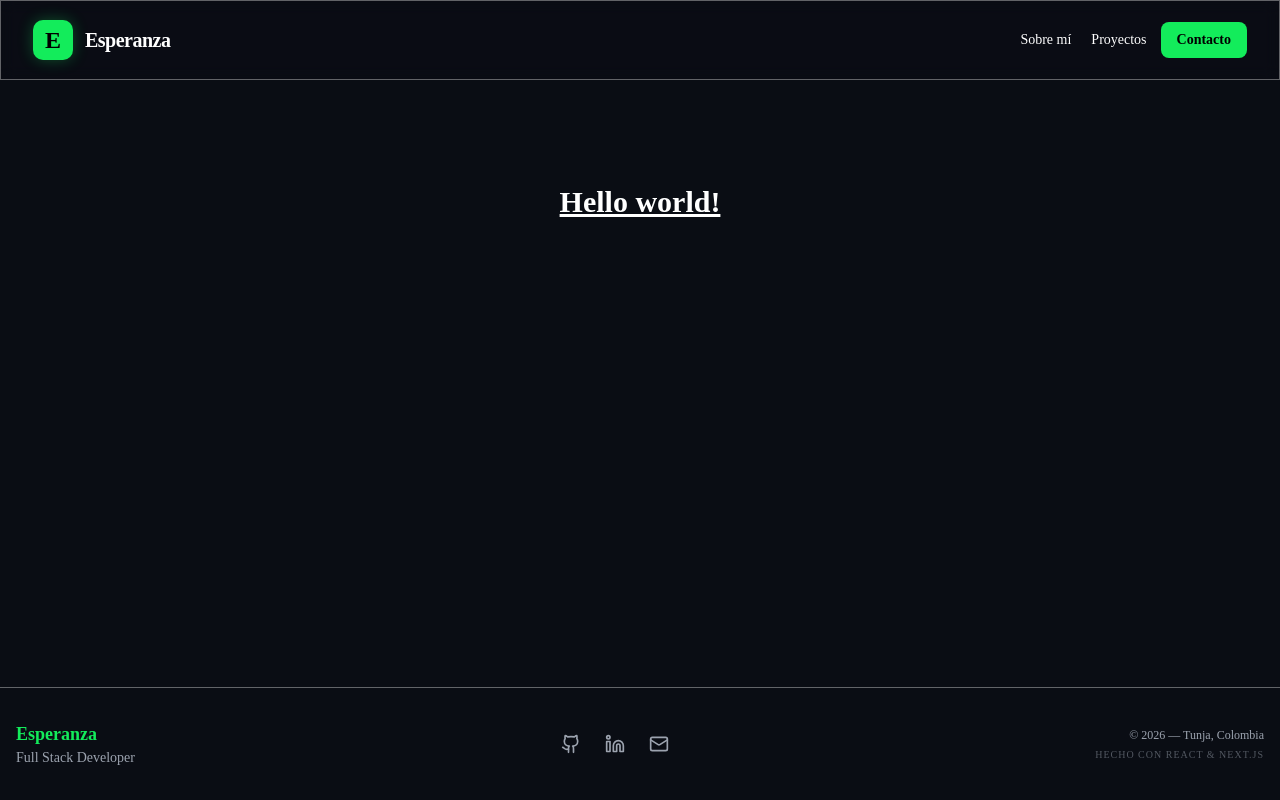
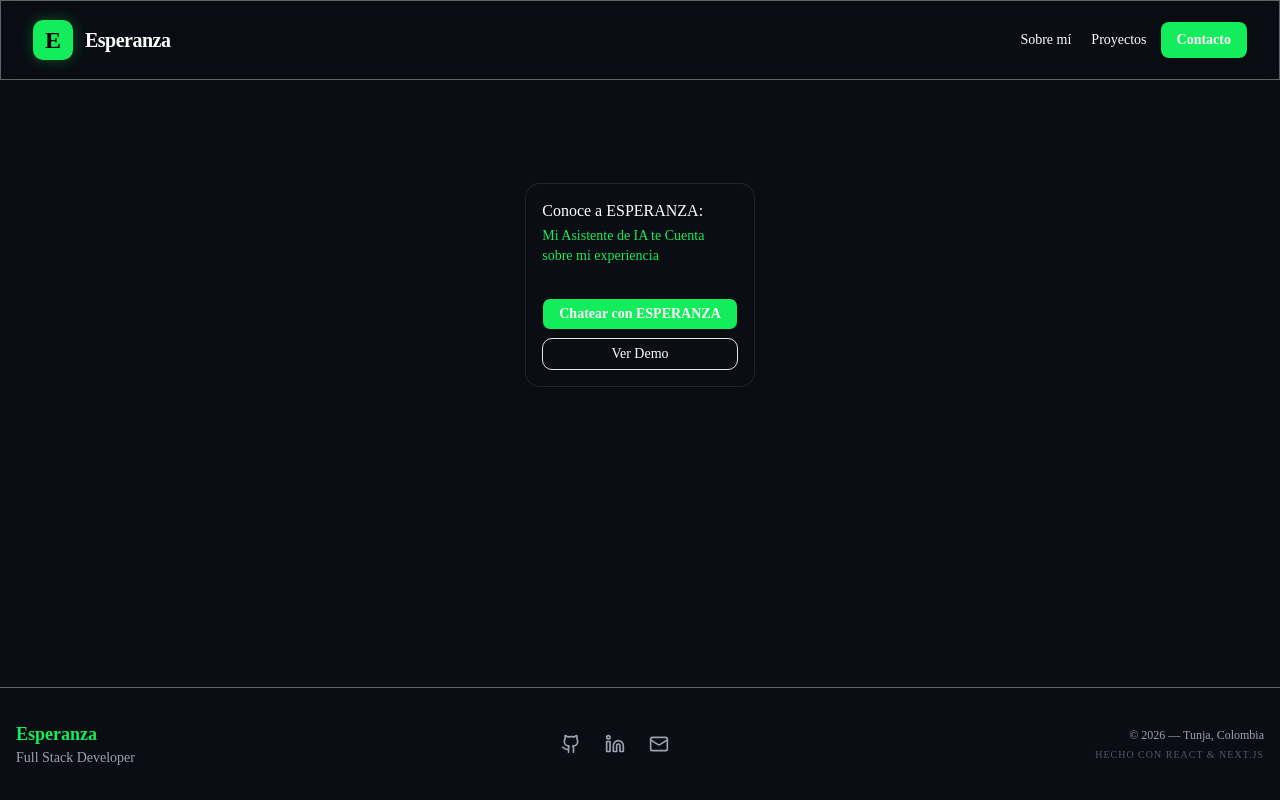
Before and after one commit to Esperanzapineda/Chatbot, a Next.js app in the folder front/: page / in a window 1280 px wide. Built offline with nearby package versions, Linux system fonts and the light colour scheme.

Commit message:
Add Hero

```diff
--- a/front/app/page.tsx
+++ b/front/app/page.tsx
@@ -1,13 +1,10 @@
-import Footer from "@/shared/Footer";
-import Navbar from "@/shared/Navbar";
+import Hero from "@/shared/Hero";
 
 export default function Home() {
   return (
     <div>
       <div className="h-100">
-        <h1 className="text-3xl font-bold underline">
-          Hello world!
-        </h1>
+        <Hero/>
       </div>
     </div>
   )
--- /dev/null
+++ b/front/components/ui/card.tsx
@@ -0,0 +1,103 @@
+import * as React from "react"
+
+import { cn } from "@/lib/utils"
+
+function Card({
+  className,
+  size = "default",
+  ...props
+}: React.ComponentProps<"div"> & { size?: "default" | "sm" }) {
+  return (
+    <div
+      data-slot="card"
+      data-size={size}
+      className={cn(
+        "group/card flex flex-col gap-4 overflow-hidden rounded-xl bg-card py-4 text-sm text-card-foreground ring-1 ring-foreground/10 has-data-[slot=card-footer]:pb-0 has-[>img:first-child]:pt-0 data-[size=sm]:gap-3 data-[size=sm]:py-3 data-[size=sm]:has-data-[slot=card-footer]:pb-0 *:[img:first-child]:rounded-t-xl *:[img:last-child]:rounded-b-xl",
+        className
+      )}
+      {...props}
+    />
+  )
+}
+
+function CardHeader({ className, ...props }: React.ComponentProps<"div">) {
+  return (
+    <div
+      data-slot="card-header"
+      className={cn(
+        "group/card-header @container/card-header grid auto-rows-min items-start gap-1 rounded-t-xl px-4 group-data-[size=sm]/card:px-3 has-data-[slot=card-action]:grid-cols-[1fr_auto] has-data-[slot=card-description]:grid-rows-[auto_auto] [.border-b]:pb-4 group-data-[size=sm]/card:[.border-b]:pb-3",
+        className
+      )}
+      {...props}
+    />
+  )
+}
+
+function CardTitle({ className, ...props }: React.ComponentProps<"div">) {
+  return (
+    <div
+      data-slot="card-title"
+      className={cn(
+        "text-base leading-snug font-medium group-data-[size=sm]/card:text-sm",
+        className
+      )}
+      {...props}
+    />
+  )
+}
+
+function CardDescription({ className, ...props }: React.ComponentProps<"div">) {
+  return (
+    <div
+      data-slot="card-description"
+      className={cn("text-sm text-muted-foreground", className)}
+      {...props}
+    />
+  )
+}
+
+function CardAction({ className, ...props }: React.ComponentProps<"div">) {
+  return (
+    <div
+      data-slot="card-action"
+      className={cn(
+        "col-start-2 row-span-2 row-start-1 self-start justify-self-end",
+        className
+      )}
+      {...props}
+    />
+  )
+}
+
+function CardContent({ className, ...props }: React.ComponentProps<"div">) {
+  return (
+    <div
+      data-slot="card-content"
+      className={cn("px-4 group-data-[size=sm]/card:px-3", className)}
+      {...props}
+    />
+  )
+}
+
+function CardFooter({ className, ...props }: React.ComponentProps<"div">) {
+  return (
+    <div
+      data-slot="card-footer"
+      className={cn(
+        "flex items-center rounded-b-xl border-t bg-muted/50 p-4 group-data-[size=sm]/card:p-3",
+        className
+      )}
+      {...props}
+    />
+  )
+}
+
+export {
+  Card,
+  CardHeader,
+  CardFooter,
+  CardTitle,
+  CardAction,
+  CardDescription,
+  CardContent,
+}
--- /dev/null
+++ b/front/shared/Hero.tsx
@@ -0,0 +1,28 @@
+import { Button } from '@/components/ui/button'
+import { Card, CardDescription, CardFooter, CardHeader, CardTitle } from '@/components/ui/card'
+import React from 'react'
+
+const Hero = () => {
+  return (
+    <Card  className="w-full bg-background">
+      <CardHeader >
+        <CardTitle className='text-foreground'>
+            Conoce a ESPERANZA:
+        </CardTitle>
+        <CardDescription className='text-primary'>
+            Mi Asistente de IA te Cuenta sobre mi experiencia
+        </CardDescription>
+      </CardHeader>
+      <CardFooter className='grid gap-2 bg-background border-none'>
+        <Button type='submit' className='w-full text-foreground font-bold px-4 py-2 rounded-md hover:bg-primary/90 transition-all cursor-pointer'>
+            Chatear con ESPERANZA
+        </Button>
+        <Button variant='outline' className='w-full text-foreground hover:text-primary'>
+            Ver Demo
+        </Button>
+      </CardFooter>
+    </Card>
+  )
+}
+
+export default Hero
--- a/front/shared/Navbar.tsx
+++ b/front/shared/Navbar.tsx
@@ -8,7 +8,7 @@
       <Menubar className='h-20 rounded-none border-b border-border/40 bg-background/95 backdrop-blur supports-[backdrop-filter]:bg-background/60 px-4 md:px-8 flex justify-between'>
         <MenubarMenu >
           <div className="flex items-center gap-3">
-            <div className='bg-[#13EC5B] text-black w-10 h-10 flex items-center justify-center rounded-lg text-2xl font-black shadow-[0_0_15px_rgba(19,236,91,0.3)]'>
+            <div className='bg-primary text-black w-10 h-10 flex items-center justify-center rounded-lg text-2xl font-black shadow-[0_0_15px_rgba(19,236,91,0.3)]'>
               E
             </div>
             <span className='text-xl font-bold tracking-tight'>
@@ -30,7 +30,7 @@
           </MenubarMenu>
 
           <MenubarMenu>
-            <MenubarTrigger className="bg-primary text-black font-bold px-4 py-2 rounded-md hover:bg-primary/90 transition-all cursor-pointer">
+            <MenubarTrigger className="bg-primary text-foreground font-bold px-4 py-2 rounded-md hover:bg-primary/90 transition-all cursor-pointer">
               <Link href="#contacto">Contacto</Link>
             </MenubarTrigger>
           </MenubarMenu>
```
